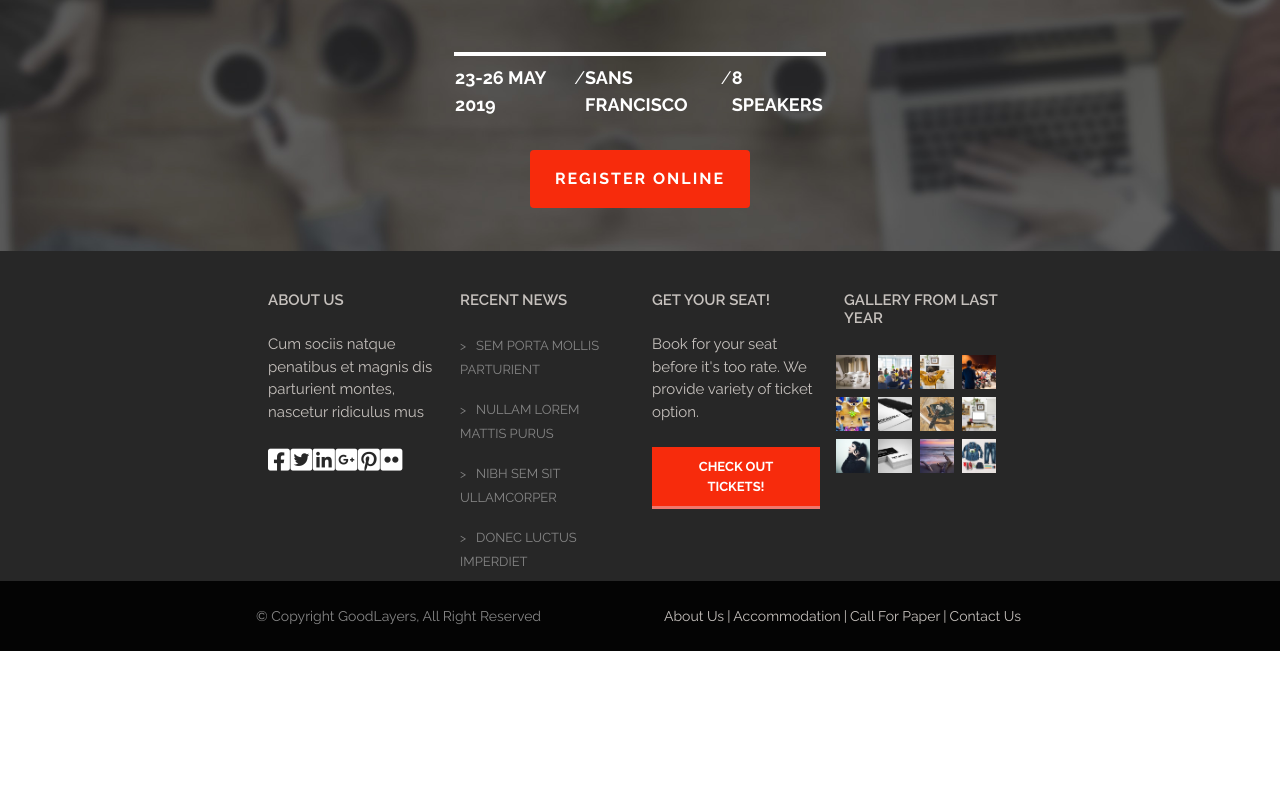
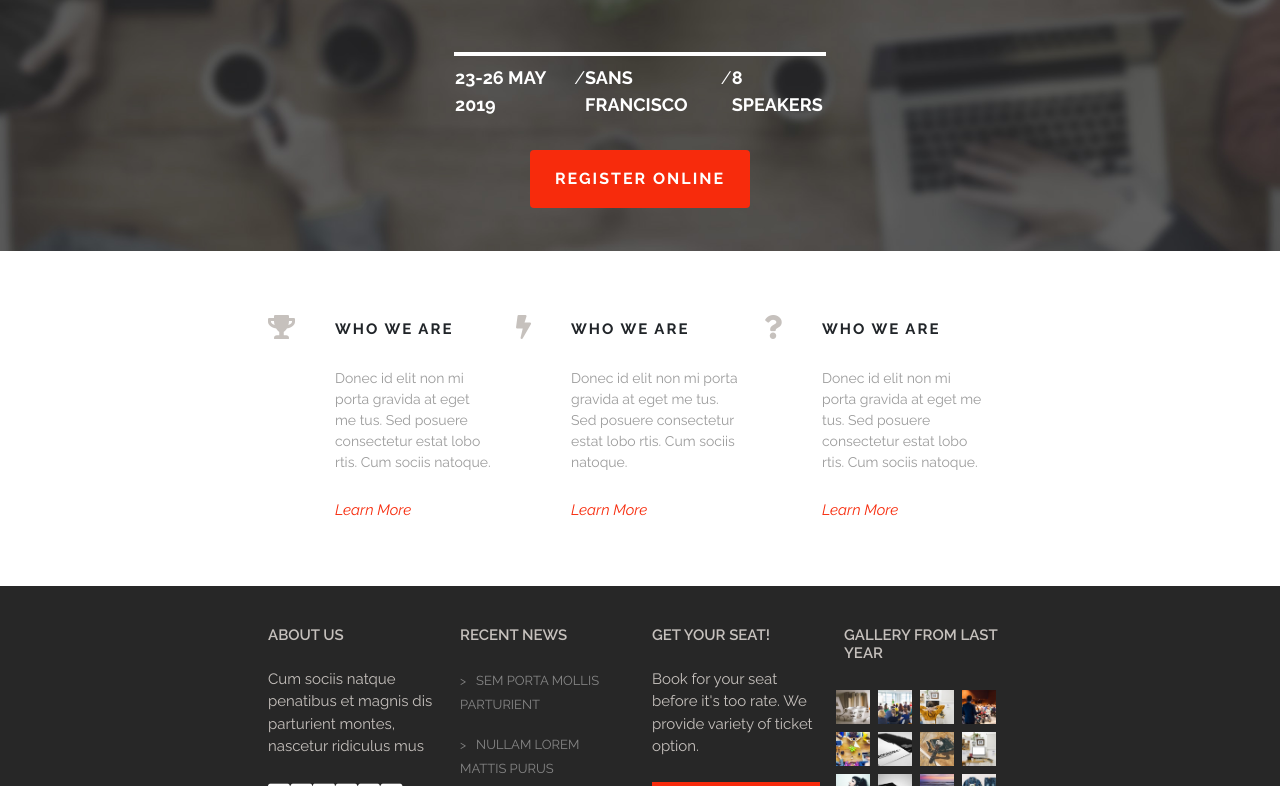
Before and after one commit to AntonioRusso1997/proj-html-vuejs, a Vue app: page / in a window 1280 px wide. Shown: the part 449-1235 px from the top of the page. Before the commit the page ends 1126 px from the top, so only its background shows below. Built offline with nearby package versions, Linux system fonts and the light colour scheme.

Commit message:
companyInfo + modifica directory

```diff
--- a/src/components/Main.vue
+++ b/src/components/Main.vue
@@ -2,16 +2,19 @@
   <main>
     <!-- Sezione Jumbotron -->
     <Jumbotron />
+    <CompanyInfo />
   </main>
 </template>
 
 <script>
-import Jumbotron from './Jumbotron.vue'
+import Jumbotron from './main-components/Jumbotron.vue'
+import CompanyInfo from './main-components/CompanyInfo.vue'
 
 export default {
   name: 'Main',
   components: {
-    Jumbotron
+    Jumbotron,
+    CompanyInfo
   },
   data () {
     return {
--- /dev/null
+++ b/src/components/main-components/CompanyInfo.vue
@@ -0,0 +1,79 @@
+<template>
+    <!-- Sezione Informazioni -->
+    <div class="company w-100 py-5">
+      <div class="container my-w60 py-3">
+        <div class="row w-100">
+          <div class="info-card col-4 d-flex">
+            <i class="fas fa-trophy"></i>
+            <div class="info-card-wrap d-flex flex-column">
+              <h4>WHO WE ARE</h4>
+              <p>Donec id elit non mi porta gravida at eget me tus. Sed posuere consectetur estat lobo rtis. Cum sociis natoque.</p>
+              <a href="#">Learn More</a>
+            </div>
+          </div>
+          <div class="info-card col-4 d-flex">
+            <i class="fas fa-bolt"></i>
+            <div class="info-card-wrap d-flex flex-column">
+              <h4>WHO WE ARE</h4>
+              <p>Donec id elit non mi porta gravida at eget me tus. Sed posuere consectetur estat lobo rtis. Cum sociis natoque.</p>
+              <a href="#">Learn More</a>
+            </div>
+          </div>
+          <div class="info-card col-4 d-flex">
+            <i class="fas fa-question"></i>
+            <div class="info-card-wrap d-flex flex-column">
+              <h4>WHO WE ARE</h4>
+              <p>Donec id elit non mi porta gravida at eget me tus. Sed posuere consectetur estat lobo rtis. Cum sociis natoque.</p>
+              <a href="#">Learn More</a>
+            </div>
+          </div>
+        </div>
+      </div>
+    </div>
+</template>
+
+<script>
+export default {
+  name: 'CompanyInfo',
+  data () {
+    return {
+
+    }
+  }
+}
+</script>
+
+<!-- Add "scoped" attribute to limit CSS to this component only -->
+<style scoped lang="scss">
+@import "../../styles/generals.scss";
+
+.info-card {
+
+  i {
+    font-size: 24px;
+    color: $cloud;
+    margin-right: 40px;
+  }
+  .info-card-wrap {
+    h4 {
+      font-size: 15px;
+      font-weight: 700;
+      letter-spacing: 2px;
+      margin-top:5px;
+      margin-bottom: 30px;
+    }
+    p {
+      font-size: 14px;
+      color: $dustyGray;
+    }
+    a {
+      text-decoration: none;
+      font-style: italic;
+      font-size: 15px;
+      color: $scarlet;
+      margin-top: 10px;
+    }
+
+  }
+}
+</style>
--- a/src/components/Jumbotron.vue
+++ b/src/components/main-components/Jumbotron.vue
@@ -34,11 +34,11 @@ export default {
 
 <!-- Add "scoped" attribute to limit CSS to this component only -->
 <style scoped lang="scss">
-@import "../styles/generals.scss";
+@import "../../styles/generals.scss";
 
 .jumbotron {
   height: 600px;
-  background-image: url("../assets/images/slider-1-bg.jpg");
+  background-image: url("../../assets/images/slider-1-bg.jpg");
   background-size: cover;
   background-position-y: center;
 
```
